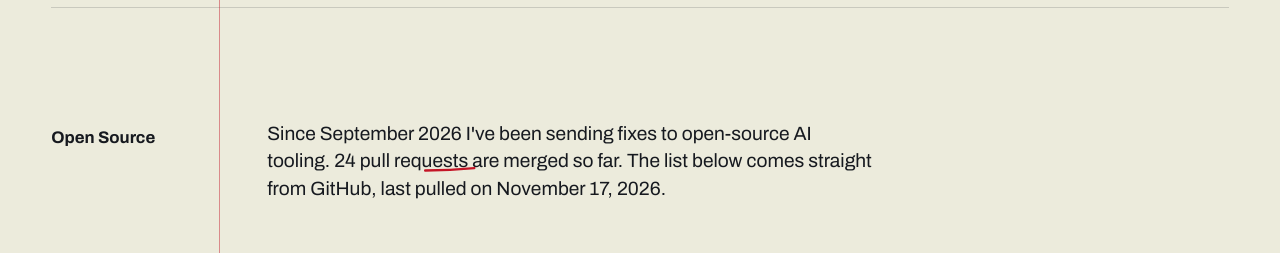
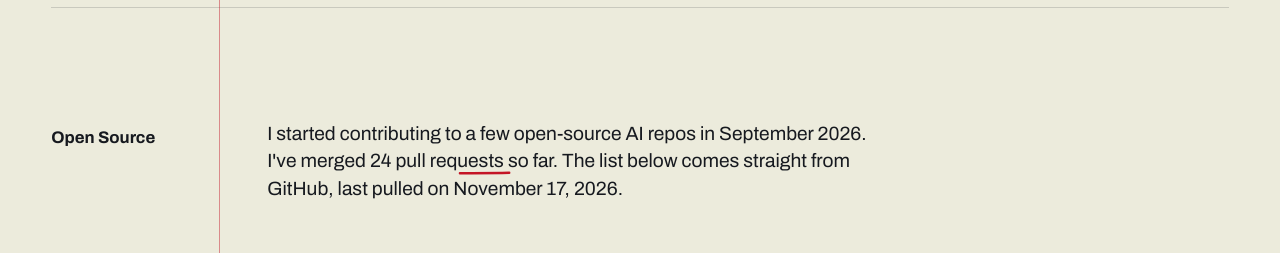
Before and after one commit to lavneethora/portfolio, a Next.js app: page / in a window 1280 px wide. Shown: the part 5500-5753 px from the top of the page. Built offline with nearby package versions, Linux system fonts and the light colour scheme; no server answers.

Commit message:
Fix text

```diff
--- a/src/app/page.tsx
+++ b/src/app/page.tsx
@@ -115,8 +115,8 @@ export default function Home() {
           </h2>
           <div className="section-body">
             <p className="section-lede">
-              Since September 2026 I&apos;ve been sending fixes to open-source AI tooling.{" "}
-              <Mark kind="underline">{totalMerged} pull requests</Mark> are merged so far. The
+              I started contributing to a few open-source AI repos in September 2026.
+              I&apos;ve merged <Mark kind="underline">{totalMerged} pull requests</Mark> so far. The
               list below comes straight from GitHub, last pulled on {fetchedAt}.
             </p>
 
--- a/src/components/Mark.tsx
+++ b/src/components/Mark.tsx
@@ -10,11 +10,15 @@ import type { ReactNode } from "react";
  * The circle goes round once and then a little further, the way someone
  * circling a number on paper does not stop exactly where they started.
  * `pathLength="100"` normalises both paths so one dash rule traces either.
+ *
+ * The underline sags slightly in the middle but stays flat end to end. An
+ * earlier one rose six units to the right, which lifted its tail into the
+ * descenders of the last few letters and read as a line stopping short.
  */
 const PATHS = {
   circle:
     "M93 9C85 3 62 0 41 3 17 6 2 13 4 22c2 9 24 17 50 17 25 0 43-7 42-16C95 14 77 7 56 6",
-  underline: "M2 36c16-3 34-4 50-3 15 1 31 0 46-3",
+  underline: "M2 36.8c16 .8 34 1.2 50 .6 15-.6 31-.2 46-1",
 } as const;
 
 export function Mark({
```
